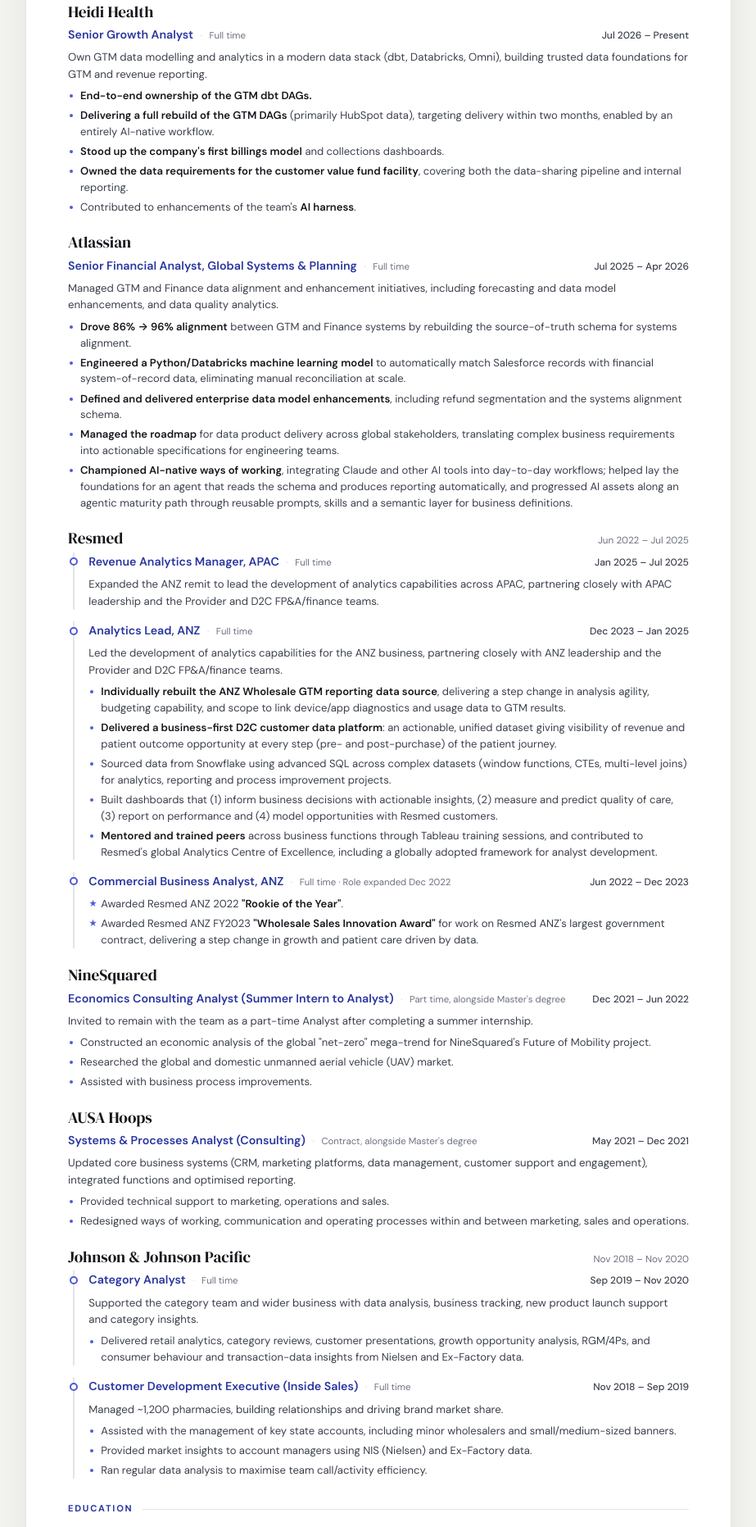
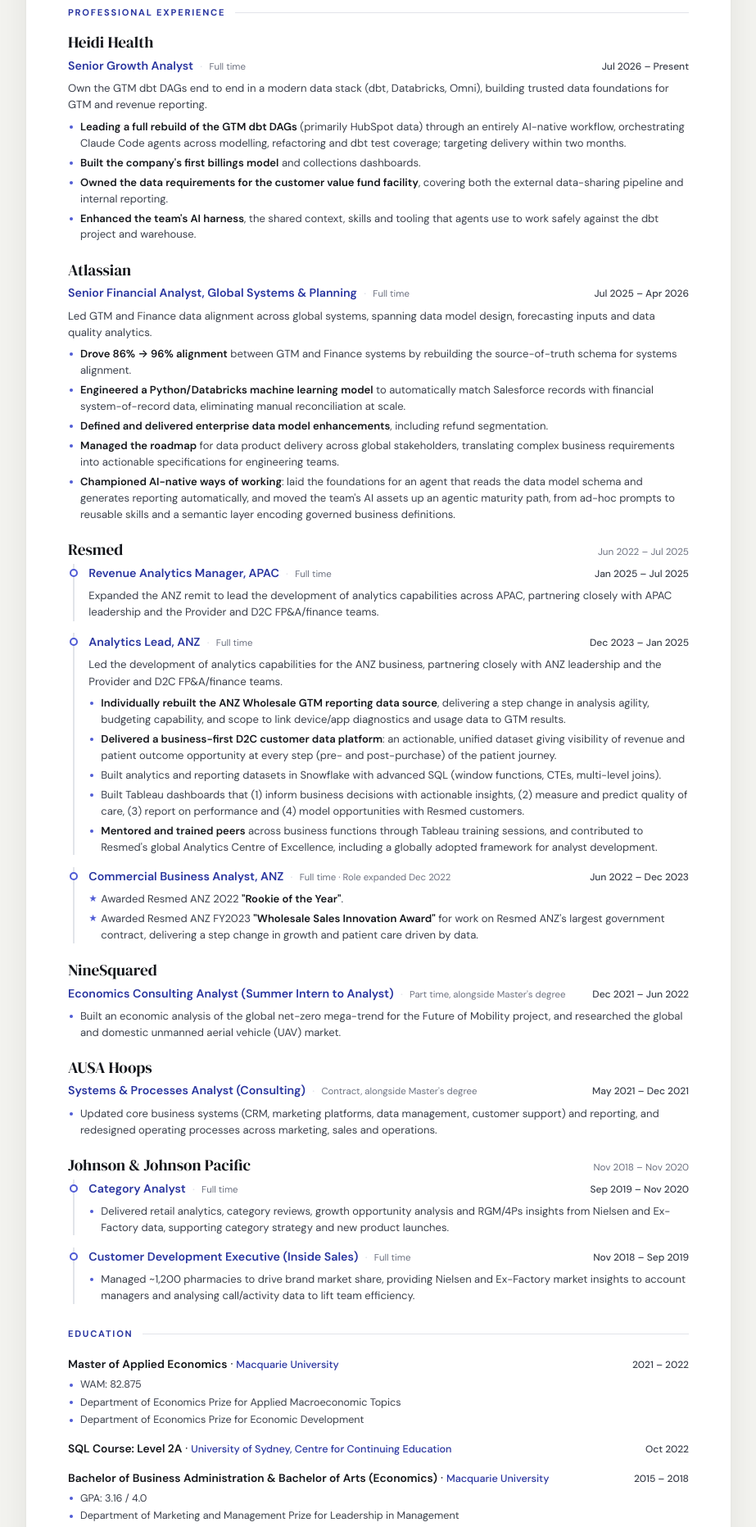
Before and after one commit to william-mcmurray/william-mcmurray.github.io, a plain HTML site: page william-mcmurray/index.html in a window 1280 px wide. Shown: the part 761-2624 px from the top of the page at 82% size, without its empty margins (178-1101 px from the left). Drawn offline with Linux system fonts and the light colour scheme.

Commit message:
Deepen AI engineering detail, consistency pass, trim pre-Resmed roles

```diff
--- a/william-mcmurray/index.html
+++ b/william-mcmurray/index.html
@@ -424,7 +424,7 @@
         <div>
             <h1>William McMurray</h1>
             <div class="current-role">Senior Growth Analyst <span class="at">· Heidi Health</span></div>
-            <div class="tagline">GTM Analytics · Data Products · AI-Native Ways of Working</div>
+            <div class="tagline">GTM Analytics · Analytics Engineering · AI-Native Data Workflows</div>
         </div>
         <ul class="contact">
             <li><a href="mailto:w.mcmurray97@gmail.com">w.mcmurray97@gmail.com</a></li>
@@ -443,18 +443,18 @@
                 <p>dbt (DAG design and ownership), Advanced SQL, Python, Databricks, Snowflake, Microsoft SQL Server, AWS, Git / GitHub</p>
             </div>
             <div class="skill">
-                <h3>AI &amp; Automation</h3>
-                <p>Claude / Claude Code, agentic AI workflows, AI harness development, reusable prompts and skills, semantic layers</p>
+                <h3>Analytics &amp; Data Science</h3>
+                <p>GTM and revenue analytics (pipeline, ARR, billings, collections), Machine Learning, Forecasting, R</p>
             </div>
-            <div class="skill">
-                <h3>Analytics &amp; Data Science</h3>
-                <p>GTM and revenue analytics (pipeline, ARR, billings, collections), machine learning, forecasting, R</p>
+            <div class="skill wide">
+                <h3>AI Engineering &amp; Orchestration</h3>
+                <p>Claude Code agent orchestration (subagents, custom skills, MCP tool integrations) · AI harness engineering: context, tooling and guardrails for agents working on the data stack · AI-generated dbt/SQL with test-based validation · Semantic layers to ground LLM analytics in governed metric definitions</p>
             </div>
             <div class="skill">
                 <h3>BI &amp; Visualisation</h3>
                 <p>Omni, Advanced Tableau, Power BI, Looker Studio, Advanced Excel / Google Sheets</p>
             </div>
-            <div class="skill wide">
+            <div class="skill">
                 <h3>Business Systems &amp; Data Sources</h3>
                 <p>HubSpot · Salesforce (extensive) · Oracle Suite (EBS and Fusion) · Atlassian Suite · Shopify · MYOB · Market data: Nielsen, IRI, Quantium, IQVIA</p>
             </div>
@@ -479,17 +479,15 @@
                     <div><span class="pos-title">Senior Growth Analyst</span><span class="pos-meta">Full time</span></div>
                     <span class="pos-date">Jul 2026 – Present</span>
                 </div>
-                <p class="pos-summary">Own GTM data modelling and analytics in a modern data stack (dbt, Databricks, Omni), building trusted data foundations for GTM and revenue reporting.</p>
+                <p class="pos-summary">Own the GTM dbt DAGs end to end in a modern data stack (dbt, Databricks, Omni), building trusted data foundations for GTM and revenue reporting.</p>
                 <ul>
-                    <li><span class="hl">End-to-end ownership of the GTM dbt DAGs.</span></li>
-                    <li><span class="hl">Delivering a full rebuild of the GTM DAGs</span> (primarily HubSpot data), targeting delivery within two months, enabled by an entirely AI-native workflow.</li>
-                    <li><span class="hl">Stood up the company's first billings model</span> and collections dashboards.</li>
-                    <li><span class="hl">Owned the data requirements for the customer value fund facility</span>, covering both the data-sharing pipeline and internal reporting.</li>
-                    <li>Contributed to enhancements of the team's <span class="hl">AI harness</span>.</li>
+                    <li><span class="hl">Leading a full rebuild of the GTM dbt DAGs</span> (primarily HubSpot data) through an entirely AI-native workflow, orchestrating Claude Code agents across modelling, refactoring and dbt test coverage; targeting delivery within two months.</li>
+                    <li><span class="hl">Built the company's first billings model</span> and collections dashboards.</li>
+                    <li><span class="hl">Owned the data requirements for the customer value fund facility</span>, covering both the external data-sharing pipeline and internal reporting.</li>
+                    <li><span class="hl">Enhanced the team's AI harness</span>, the shared context, skills and tooling that agents use to work safely against the dbt project and warehouse.</li>
                 </ul>
             </div>
         </article>
-
 
         <!-- Atlassian -->
         <article class="org">
@@ -501,13 +499,13 @@
                     <div><span class="pos-title">Senior Financial Analyst, Global Systems &amp; Planning</span><span class="pos-meta">Full time</span></div>
                     <span class="pos-date">Jul 2025 – Apr 2026</span>
                 </div>
-                <p class="pos-summary">Managed GTM and Finance data alignment and enhancement initiatives, including forecasting and data model enhancements, and data quality analytics.</p>
+                <p class="pos-summary">Led GTM and Finance data alignment across global systems, spanning data model design, forecasting inputs and data quality analytics.</p>
                 <ul>
                     <li><span class="hl">Drove 86% → 96% alignment</span> between GTM and Finance systems by rebuilding the source-of-truth schema for systems alignment.</li>
                     <li><span class="hl">Engineered a Python/Databricks machine learning model</span> to automatically match Salesforce records with financial system-of-record data, eliminating manual reconciliation at scale.</li>
-                    <li><span class="hl">Defined and delivered enterprise data model enhancements</span>, including refund segmentation and the systems alignment schema.</li>
+                    <li><span class="hl">Defined and delivered enterprise data model enhancements</span>, including refund segmentation.</li>
                     <li><span class="hl">Managed the roadmap</span> for data product delivery across global stakeholders, translating complex business requirements into actionable specifications for engineering teams.</li>
-                    <li><span class="hl">Championed AI-native ways of working</span>, integrating Claude and other AI tools into day-to-day workflows; helped lay the foundations for an agent that reads the schema and produces reporting automatically, and progressed AI assets along an agentic maturity path through reusable prompts, skills and a semantic layer for business definitions.</li>
+                    <li><span class="hl">Championed AI-native ways of working</span>: laid the foundations for an agent that reads the data model schema and generates reporting automatically, and moved the team's AI assets up an agentic maturity path, from ad-hoc prompts to reusable skills and a semantic layer encoding governed business definitions.</li>
                 </ul>
             </div>
         </article>
@@ -536,8 +534,8 @@
                 <ul>
                     <li><span class="hl">Individually rebuilt the ANZ Wholesale GTM reporting data source</span>, delivering a step change in analysis agility, budgeting capability, and scope to link device/app diagnostics and usage data to GTM results.</li>
                     <li><span class="hl">Delivered a business-first D2C customer data platform</span>: an actionable, unified dataset giving visibility of revenue and patient outcome opportunity at every step (pre- and post-purchase) of the patient journey.</li>
-                    <li>Sourced data from Snowflake using advanced SQL across complex datasets (window functions, CTEs, multi-level joins) for analytics, reporting and process improvement projects.</li>
-                    <li>Built dashboards that (1) inform business decisions with actionable insights, (2) measure and predict quality of care, (3) report on performance and (4) model opportunities with Resmed customers.</li>
+                    <li>Built analytics and reporting datasets in Snowflake with advanced SQL (window functions, CTEs, multi-level joins).</li>
+                    <li>Built Tableau dashboards that (1) inform business decisions with actionable insights, (2) measure and predict quality of care, (3) report on performance and (4) model opportunities with Resmed customers.</li>
                     <li><span class="hl">Mentored and trained peers</span> across business functions through Tableau training sessions, and contributed to Resmed's global Analytics Centre of Excellence, including a globally adopted framework for analyst development.</li>
                 </ul>
             </div>
@@ -564,11 +562,8 @@
                     <div><span class="pos-title">Economics Consulting Analyst (Summer Intern to Analyst)</span><span class="pos-meta">Part time, alongside Master's degree</span></div>
                     <span class="pos-date">Dec 2021 – Jun 2022</span>
                 </div>
-                <p class="pos-summary">Invited to remain with the team as a part-time Analyst after completing a summer internship.</p>
                 <ul>
-                    <li>Constructed an economic analysis of the global "net-zero" mega-trend for NineSquared's Future of Mobility project.</li>
-                    <li>Researched the global and domestic unmanned aerial vehicle (UAV) market.</li>
-                    <li>Assisted with business process improvements.</li>
+                    <li>Built an economic analysis of the global net-zero mega-trend for the Future of Mobility project, and researched the global and domestic unmanned aerial vehicle (UAV) market.</li>
                 </ul>
             </div>
         </article>
@@ -583,10 +578,8 @@
                     <div><span class="pos-title">Systems &amp; Processes Analyst (Consulting)</span><span class="pos-meta">Contract, alongside Master's degree</span></div>
                     <span class="pos-date">May 2021 – Dec 2021</span>
                 </div>
-                <p class="pos-summary">Updated core business systems (CRM, marketing platforms, data management, customer support and engagement), integrated functions and optimised reporting.</p>
                 <ul>
-                    <li>Provided technical support to marketing, operations and sales.</li>
-                    <li>Redesigned ways of working, communication and operating processes within and between marketing, sales and operations.</li>
+                    <li>Updated core business systems (CRM, marketing platforms, data management, customer support) and reporting, and redesigned operating processes across marketing, sales and operations.</li>
                 </ul>
             </div>
         </article>
@@ -603,9 +596,8 @@
                     <div><span class="pos-title">Category Analyst</span><span class="pos-meta">Full time</span></div>
                     <span class="pos-date">Sep 2019 – Nov 2020</span>
                 </div>
-                <p class="pos-summary">Supported the category team and wider business with data analysis, business tracking, new product launch support and category insights.</p>
                 <ul>
-                    <li>Delivered retail analytics, category reviews, customer presentations, growth opportunity analysis, RGM/4Ps, and consumer behaviour and transaction-data insights from Nielsen and Ex-Factory data.</li>
+                    <li>Delivered retail analytics, category reviews, growth opportunity analysis and RGM/4Ps insights from Nielsen and Ex-Factory data, supporting category strategy and new product launches.</li>
                 </ul>
             </div>
 
@@ -614,11 +606,8 @@
                     <div><span class="pos-title">Customer Development Executive (Inside Sales)</span><span class="pos-meta">Full time</span></div>
                     <span class="pos-date">Nov 2018 – Sep 2019</span>
                 </div>
-                <p class="pos-summary">Managed ~1,200 pharmacies, building relationships and driving brand market share.</p>
                 <ul>
-                    <li>Assisted with the management of key state accounts, including minor wholesalers and small/medium-sized banners.</li>
-                    <li>Provided market insights to account managers using NIS (Nielsen) and Ex-Factory data.</li>
-                    <li>Ran regular data analysis to maximise team call/activity efficiency.</li>
+                    <li>Managed ~1,200 pharmacies to drive brand market share, providing Nielsen and Ex-Factory market insights to account managers and analysing call/activity data to lift team efficiency.</li>
                 </ul>
             </div>
         </article>
```
Also changed, not shown: 1 other file.
